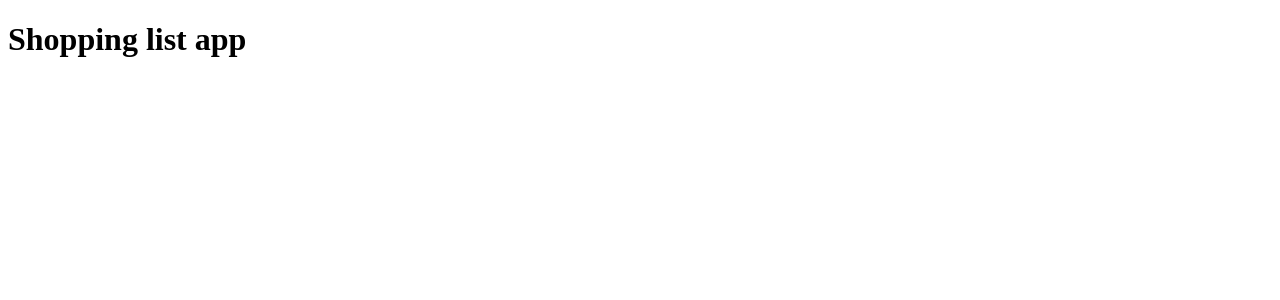
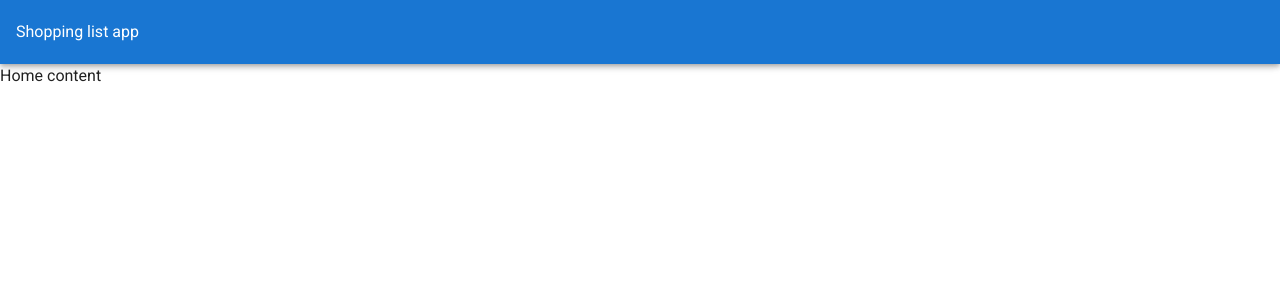
Before and after one commit to bartek9105/shopping-list, a Vue app: page / in a window 1280 px wide. Shown: the top 300 px of the page. Built offline with nearby package versions, Linux system fonts and the light colour scheme.

Commit message:
add vuetify

```diff
--- a/public/index.html
+++ b/public/index.html
@@ -1,11 +1,13 @@
 <!DOCTYPE html>
-<html lang="">
+<html lang="en">
   <head>
     <meta charset="utf-8">
     <meta http-equiv="X-UA-Compatible" content="IE=edge">
     <meta name="viewport" content="width=device-width,initial-scale=1.0">
     <link rel="icon" href="<%= BASE_URL %>favicon.ico">
     <title><%= htmlWebpackPlugin.options.title %></title>
+    <link href="https://fonts.googleapis.com/css?family=Roboto:100,300,400,500,700,900" rel="stylesheet">
+    <link href="https://cdn.jsdelivr.net/npm/@mdi/font@4.x/css/materialdesignicons.min.css" rel="stylesheet">
   </head>
   <body>
     <noscript>
--- a/src/App.vue
+++ b/src/App.vue
@@ -1,7 +1,21 @@
 <template>
-	<div id="app">
-		<router-view />
-	</div>
+	<v-app>
+		<v-app-bar app color="primary" dark>
+			<div class="d-flex align-center">
+				Shopping list app
+			</div>
+
+			<v-spacer></v-spacer>
+		</v-app-bar>
+
+		<v-main>
+			<router-view />
+		</v-main>
+	</v-app>
 </template>
 
-<style lang="scss"></style>
+<script>
+export default {
+	name: 'App'
+}
+</script>
--- a/src/main.js
+++ b/src/main.js
@@ -1,10 +1,12 @@
 import Vue from 'vue'
 import App from './App.vue'
 import router from './router'
+import vuetify from './plugins/vuetify';
 
 Vue.config.productionTip = false
 
 new Vue({
   router,
+  vuetify,
   render: h => h(App)
 }).$mount('#app')
--- /dev/null
+++ b/src/plugins/vuetify.js
@@ -0,0 +1,7 @@
+import Vue from 'vue';
+import Vuetify from 'vuetify/lib/framework';
+
+Vue.use(Vuetify);
+
+export default new Vuetify({
+});
--- a/src/views/Home.vue
+++ b/src/views/Home.vue
@@ -1,5 +1,7 @@
 <template>
-	<h1>Shopping list app</h1>
+	<div>
+		Home content
+	</div>
 </template>
 
 <script>
--- /dev/null
+++ b/vue.config.js
@@ -0,0 +1,5 @@
+module.exports = {
+  transpileDependencies: [
+    'vuetify'
+  ]
+}
```
Also changed, not shown: package.json (+7 -3 lines), 1 other file (tests, documents, lock files or other folders).
